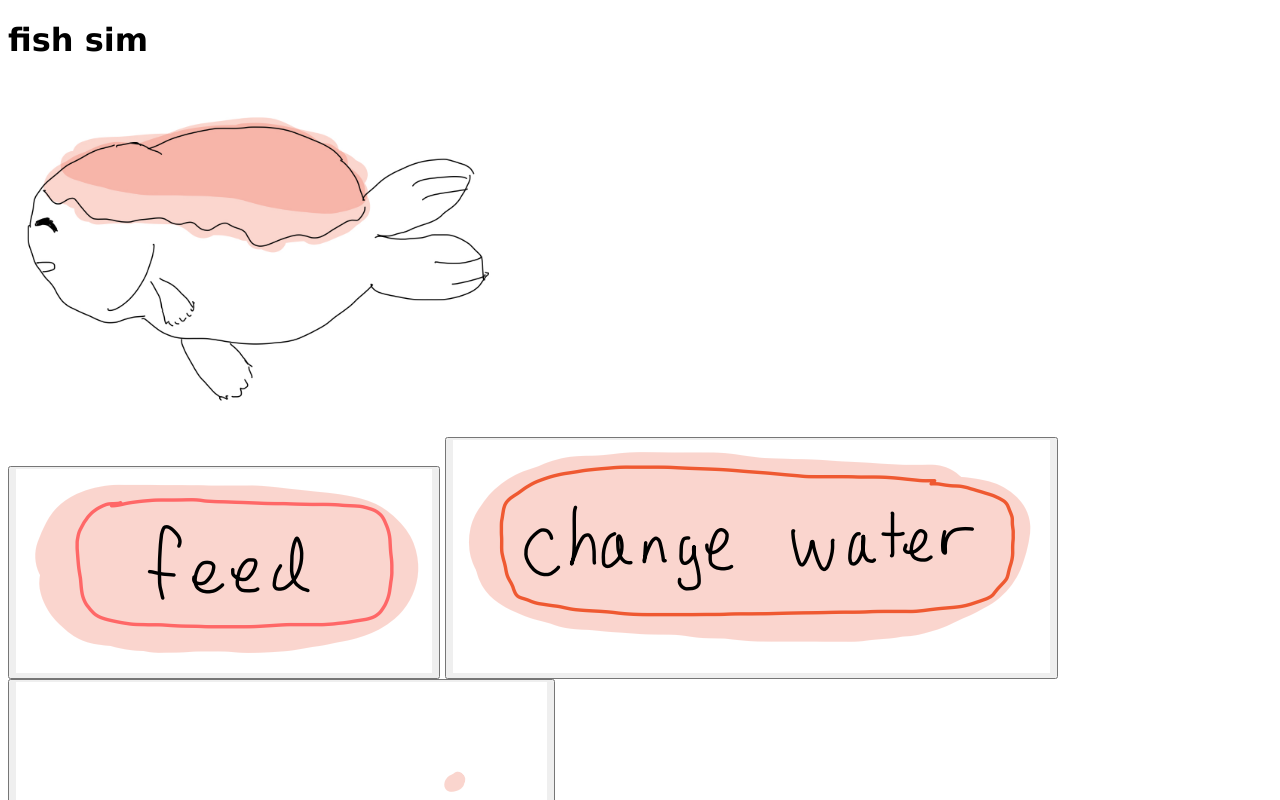
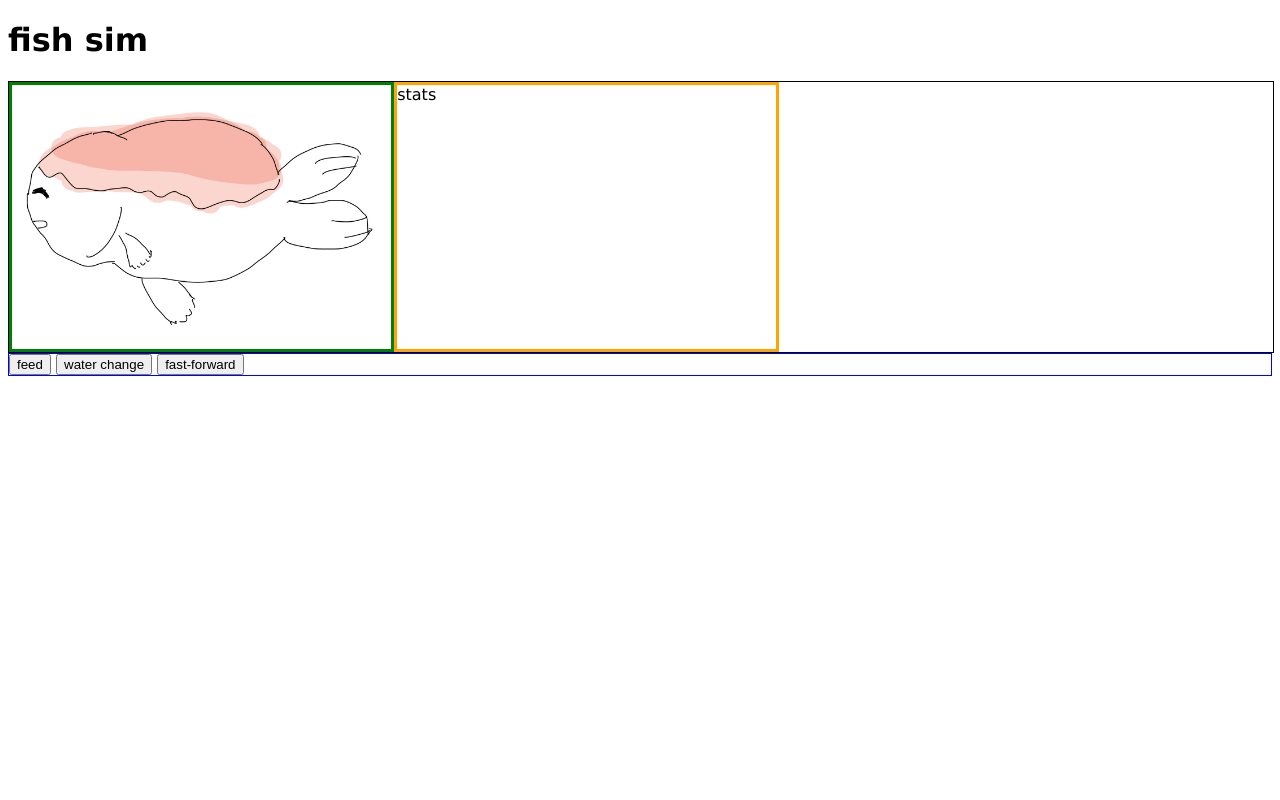
Before and after one commit to echoeoe/fishsim, a plain HTML site: page index.html in a window 1280 px wide. Shown: the top 800 px of the page. Drawn offline with Linux system fonts and the light colour scheme.

Commit message:
switched to simple buttons, adjusted fish-img size, added stats div to display div, put buttons in own controls div, added borders

```diff
--- a/index.html
+++ b/index.html
@@ -11,17 +11,19 @@
 		<h1>fish sim</h1>
 	</header>
 	<main>
-		<img id="fish-img" src="https://echoeoe.github.io/fishsim/assets/sashimi.jpg"></img>
-		<br>
-		<button id="feed-btn">
-			<img id="feed-img" src="https://echoeoe.github.io/fishsim/assets/feed.PNG"></img>
-		</button>
-		<button id="waterchange-btn">
-			<img id="waterchange-img" src="https://echoeoe.github.io/fishsim/assets/change-water.PNG"></img>
-		</button>
-		<button id="fastfwd-btn">
-			<img id="fastfwd-img" src="https://echoeoe.github.io/fishsim/assets/fast-forward.PNG"></img>
-		</button>
+		<div id="display">
+			<img id="fish-img" src="https://echoeoe.github.io/fishsim/assets/sashimi.jpg"></img>
+			<div id="stats">
+				stats
+			</div>
+		</div>
+
+		<div class="controls">
+			<button id="feed-btn">feed</button>
+			<button id="waterchange-btn">water change</button>
+			<button id="fastfwd-btn">fast-forward</button>
+		</div>
+
 	</main>
 </body>
 </html>
--- a/styles.css
+++ b/styles.css
@@ -2,7 +2,25 @@ html{
     font-family: 'Verdana', sans-serif;
 }
 
+#display{
+    display: flex;
+    flex-direction: row;
+    width: 100%;
+    border: 1px solid black;
+}
+
+#stats{
+    border: 3px solid orange;
+    width: 30%;
+}
+
 #fish-img{
-    width: 40%;
-    height: 30%;
+    width: 30%;
+    border: 3px solid green;
+    display: block;
 }
+
+.controls{
+    gap: 10px;
+    border: 1px solid blue;
+}
```
